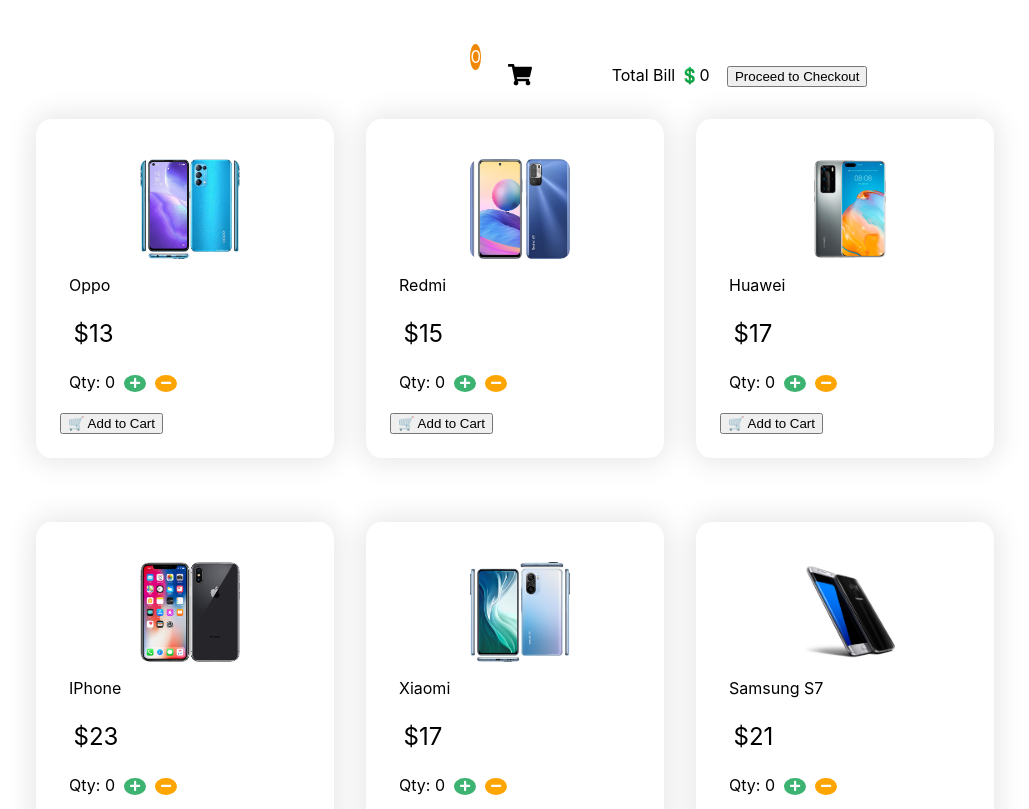
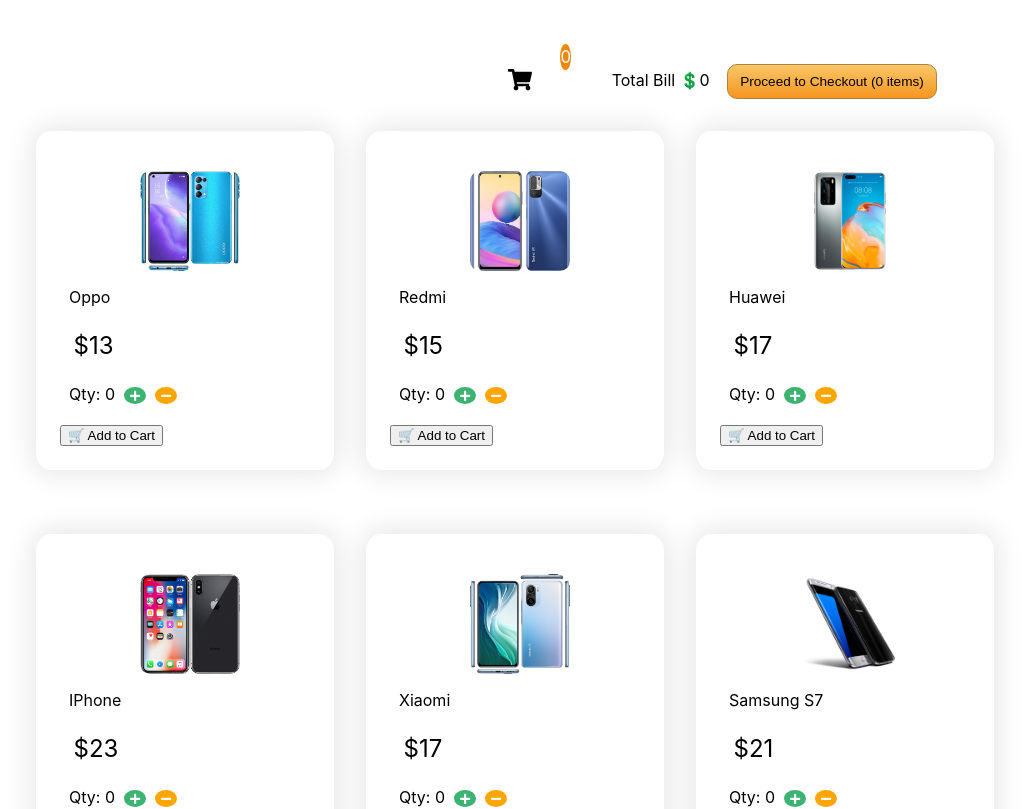
Before and after one commit to kimanicharles911/device_shop_w_react, a React (Create React App) app: page / in a window 1280 px wide. Shown: the top 809 px of the page, without its empty margins (28-1057 px from the left). Built offline with nearby package versions, Linux system fonts and the light colour scheme.

Commit message:
proceed to checkout item logic and style

```diff
--- a/src/App.css
+++ b/src/App.css
@@ -9,10 +9,21 @@
 .cart__counter{
   position: absolute;
   top: 44px;
-  right: 771px;
+  right: 681px;
   border-radius: 50%;
   line-height: 26px;
   color: #fff;
   font-size: 1.05rem;
   background: #f08804;
 }
+.proceed__btn{
+  font-size: 0.85em;
+  height: 35px;
+  width: 210px;
+  border-radius: 10px;
+  border: 1px solid #A7863B;
+  box-shadow: 1px 1px 0px 2px rgba (0,0,0,0.3);
+  background: linear-gradient(to bottom, #f9c667 0%, #f79621 100%);
+  cursor: pointer;
+
+}
--- a/src/components/home/HomePage.jsx
+++ b/src/components/home/HomePage.jsx
@@ -1,7 +1,7 @@
 import {useState, useContext}  from "react";
 import {Link} from "react-router-dom";
 import { FontAwesomeIcon } from '@fortawesome/react-fontawesome';
-import { faShoppingCart, faPlus, faMinus } from '@fortawesome/free-solid-svg-icons';
+import { faShoppingCart} from '@fortawesome/free-solid-svg-icons';
 import '../../App.css';
 import {useCheckout} from "../../contexts/CheckoutContext.jsx";
 import ProductComponent from "./components/ProductComponent.jsx";
@@ -68,7 +68,7 @@
         <FontAwesomeIcon icon={faShoppingCart} size="lg"/> {" "} <span className="cart__counter">{quantitySum}</span> {" "}                  <span style={{ marginLeft: '4.7rem'}}></span>
         Total Bill 💲{numCheckoutAmount} {" "}  <span style={{ marginLeft: '0.8rem'}}></span>
         <Link to="/checkout">
-          <button>Proceed to Checkout</button>
+          {quantitySum === 1 ? <button className="proceed__btn">Proceed to Checkout ({quantitySum} item)</button> : <button className="proceed__btn">Proceed to Checkout ({quantitySum} items)</button>}
         </Link>
       </div>
       <div className="products__container">
```
